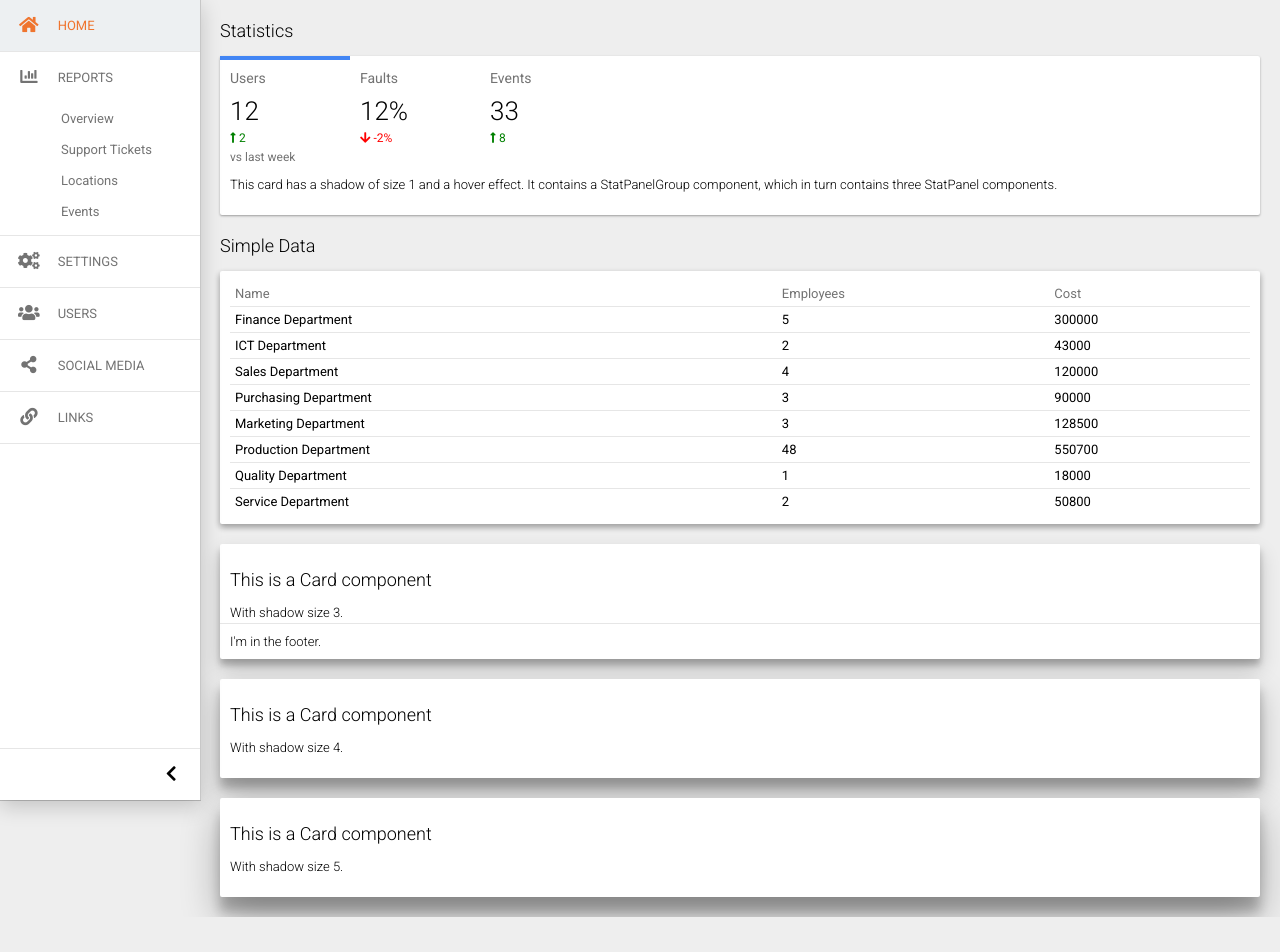
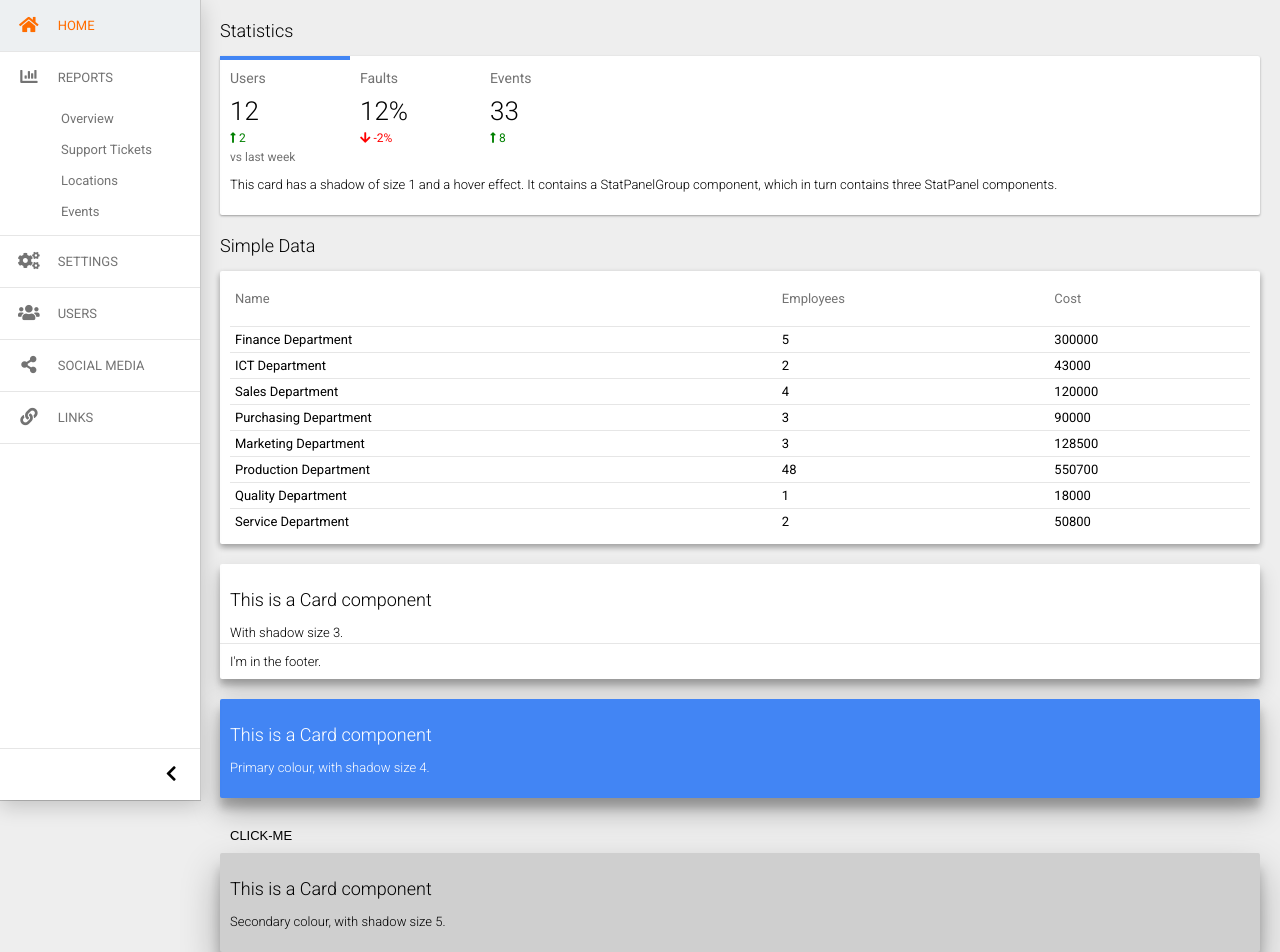
Before and after one commit to srayner/monel2, a React (Create React App) app: page / in a window 1280 px wide. Shown: the top 952 px of the page. Before the commit the page ends 917 px from the top, so only its background shows below. Built offline with nearby package versions, Linux system fonts and the light colour scheme.

Commit message:
Added table and button components

```diff
--- a/src/App.js
+++ b/src/App.js
@@ -13,6 +13,7 @@ import Table from './components/Table/Table';
 import data from './config/data';
 
 import CardFooter from './components/CardFooter/CardFooter';
+import Button from './components/Button/Button';
 
 class App extends Component {
 
@@ -43,13 +44,14 @@ class App extends Component {
                         <p>I'm in the footer.</p>
                     </CardFooter>
                 </Card>
-                <Card style="card-4">
+                <Card style="primary card-4">
                     <h2>This is a Card component</h2>
-                    <p>With shadow size 4.</p>
+                    <p>Primary colour, with shadow size 4.</p>
                 </Card>
-                <Card style="card-5">
+                <Button text="click-me"/>
+                <Card style="secondary card-5">
                     <h2>This is a Card component</h2>
-                    <p>With shadow size 5.</p>
+                    <p>Secondary colour, with shadow size 5.</p>
                 </Card>
             </div>
         );
--- /dev/null
+++ b/src/components/Button/Button.js
@@ -0,0 +1,12 @@
+import React from 'react';
+import './Button.css';
+
+const Button = (props) => {
+    return (
+        <button className="Button">
+            {props.text}
+        </button>
+    );
+}
+
+export default Button;
--- /dev/null
+++ b/src/components/Button/Button.scss
@@ -0,0 +1,16 @@
+.Button {
+    font-size: 13px;
+    padding: 10px;
+    border: none;
+    border-radius: 2px;
+    text-transform: uppercase;
+    background-color: transparent;
+
+    &:focus {
+        outline: 0;
+    }
+
+    &:hover {
+        background-color: rgba(158,158,158,0.2);
+    }
+}
--- a/src/components/Card/Card.scss
+++ b/src/components/Card/Card.scss
@@ -7,6 +7,16 @@
     box-shadow: 0 3px 6px rgba(0,0,0,0.16), 0 3px 6px rgba(0,0,0,0.23);
     padding: 10px;
     margin-bottom: 20px;
+
+    &.primary {
+      background-color: #4285f4;
+      color: white;
+    }
+
+    &.secondary {
+      background-color: #cfcfcf;
+      color: black;
+    }
 
     p {
       font-size: 13px;
--- a/src/components/CardFooter/CardFooter.js
+++ b/src/components/CardFooter/CardFooter.js
@@ -3,7 +3,7 @@ import styles from './CardFooter.css';
 
 const CardFooter = (props) => {
     return (
-        <div class="CardFooter">
+        <div className="CardFooter">
             {props.children}
         </div>
     );
--- a/src/components/SideMenu/SideMenu.scss
+++ b/src/components/SideMenu/SideMenu.scss
@@ -1,7 +1,7 @@
 $back-color: #ffffff;
 $selected-color: #edf0f2;
 $fore-color:#737373;
-$fore-selected-color: #ef752f;
+$fore-selected-color: #ff6d00;
 
 body {
     background-color: #eeeeee;
--- a/src/components/Table/Table.scss
+++ b/src/components/Table/Table.scss
@@ -9,7 +9,7 @@
             th {
                 text-align: left;
                 color: #737373;
-                padding: 5px;
+                padding: 10px 5px 20px 5px;
                 font-weight: 400;
             }
         }
```
